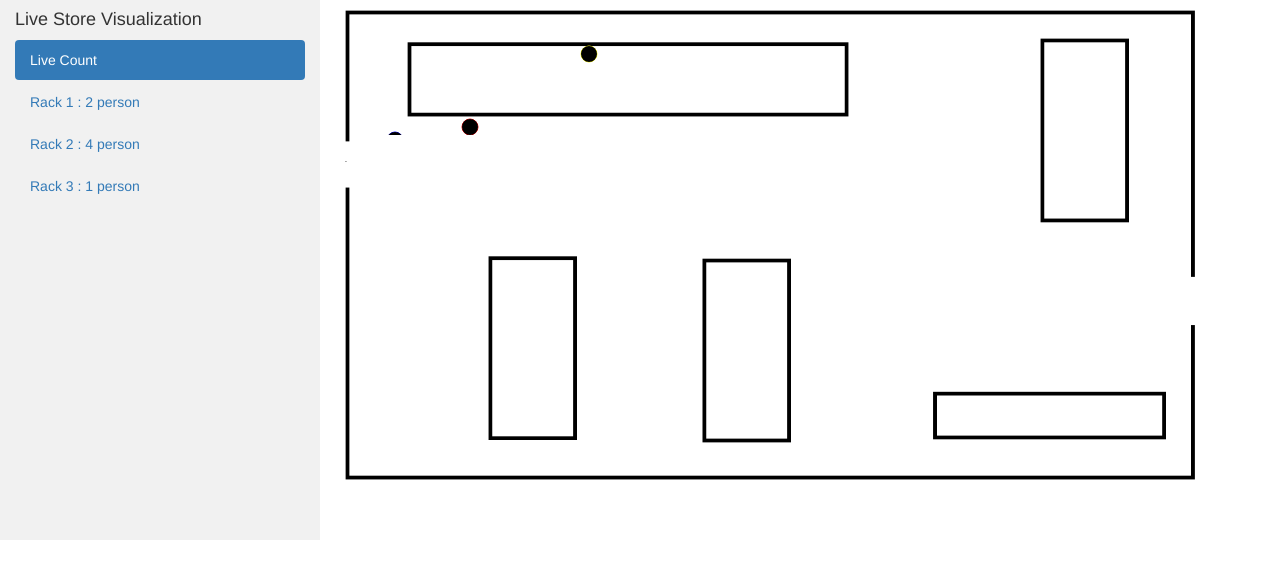
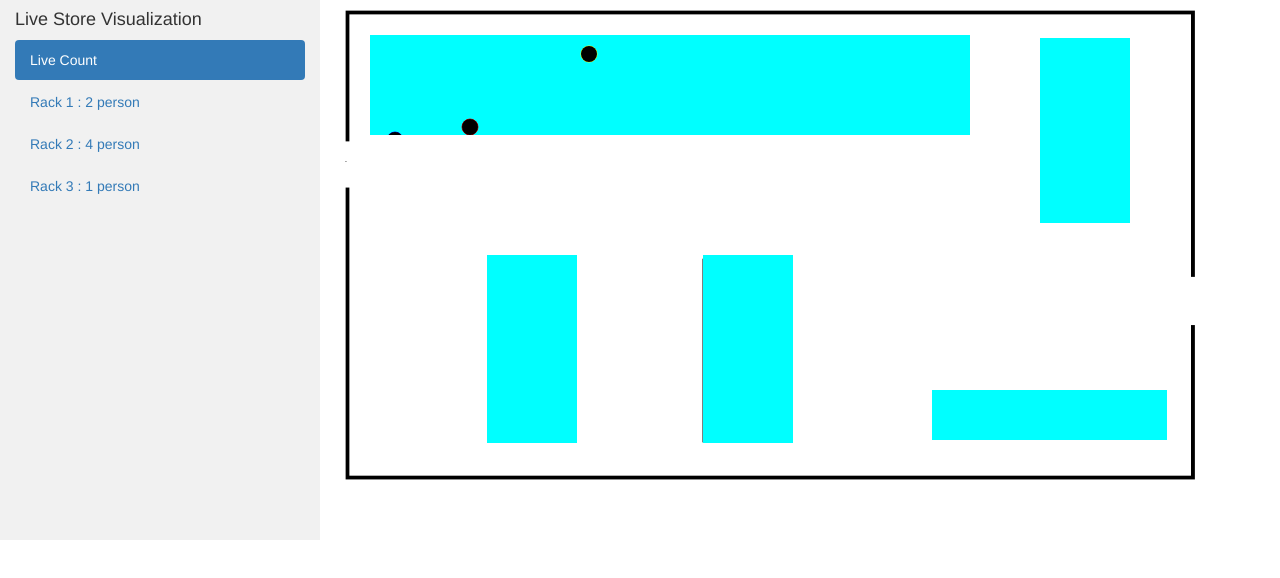
Before and after one commit to AnannyaPaul55/IOTVisual, a plain HTML site: page index.html in a window 1280 px wide. Drawn offline with nearby package versions, Linux system fonts and the light colour scheme.

Commit message:
Update index.html

```diff
--- a/index.html
+++ b/index.html
@@ -70,10 +70,30 @@ function drawCircle(rx,ry,rr){
 
     }
     #canvas{
-  display:inline;
+  background-color:aqua;
   margin-top: 35px;
   margin-left: 35px;
-  position: relative;
+  position: absolute;
+}
+#canvas2{
+  background-color:aqua;
+  margin-top: 38px;
+  margin-left: 705px;
+}
+#canvas3{
+  background-color:aqua;
+  margin-top: 27px;
+  margin-left: 152px;
+}
+#canvas4{
+  background-color:aqua;
+  margin-top: 27px;
+  margin-left: 122px;
+}
+#canvas5{
+  background-color:aqua;
+  margin-bottom: 3px;
+  margin-left: 135px;
 }
   </style>
 </head>
@@ -96,6 +116,10 @@ function drawCircle(rx,ry,rr){
 
         <div class="storelayout">
         <canvas id = "canvas"  height = "100px" width = "600px"></canvas>
+        <canvas id = "canvas2"  height = "185px" width = "90px"></canvas>
+        <canvas id = "canvas3"  height = "188px" width = "90px"></canvas>
+        <canvas id = "canvas4"  height = "188px" width = "90px"></canvas>
+        <canvas id = "canvas5"  height = "50px" width = "235px"></canvas>
         </div>
 
 
```
